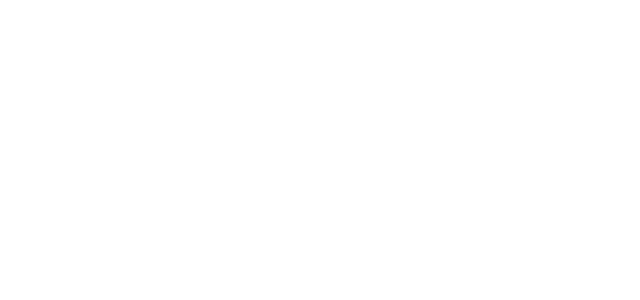
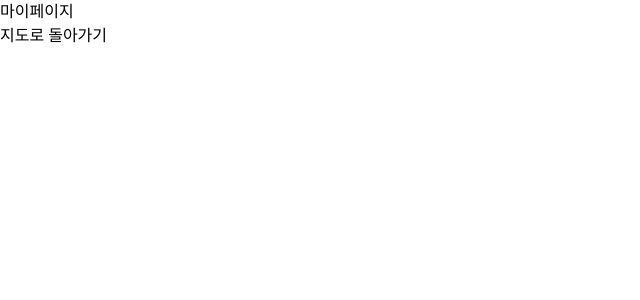
Before and after one commit to kb-7-29-1/kb, a Vue app in the folder frontend/: page /mypage in a window 1280 px wide. Before the commit this address had no page. Shown: the top 300 px of the page, without its empty margins (0-640 px from the left). Built offline with nearby package versions, Linux system fonts and the light colour scheme; a web font is replaced by a local one.

Commit message:
setting: router -> mypage 추가

```diff
--- a/frontend/src/pages/mypage/MyPagePage.vue
+++ b/frontend/src/pages/mypage/MyPagePage.vue
@@ -0,0 +1,8 @@
+<script setup>
+</script>
+<template>
+  <main>
+    <h1>마이페이지</h1>
+    <RouterLink to="/map"> 지도로 돌아가기 </RouterLink>
+  </main>
+</template>
--- a/frontend/src/router/index.js
+++ b/frontend/src/router/index.js
@@ -2,6 +2,7 @@
 import AuthPage from '../pages/auth/AuthPage.vue';
 import OnBoardingPage from '../pages/onboarding/OnBoardingPage.vue';
 import MapView from '../pages/home/MapView.vue';
+import MyPagePage from '../pages/mypage/MyPagePage.vue';
 
 const router = createRouter({
   history: createWebHistory(),
@@ -9,6 +10,7 @@
     { path: '/', name: 'login', component: AuthPage },
     { path: '/onboarding', name: 'onboarding', component: OnBoardingPage },
     { path: '/map', name: 'map', component: MapView },
+    { path: '/mypage', name: 'mypage', component: MyPagePage },
   ],
 });
 
```
